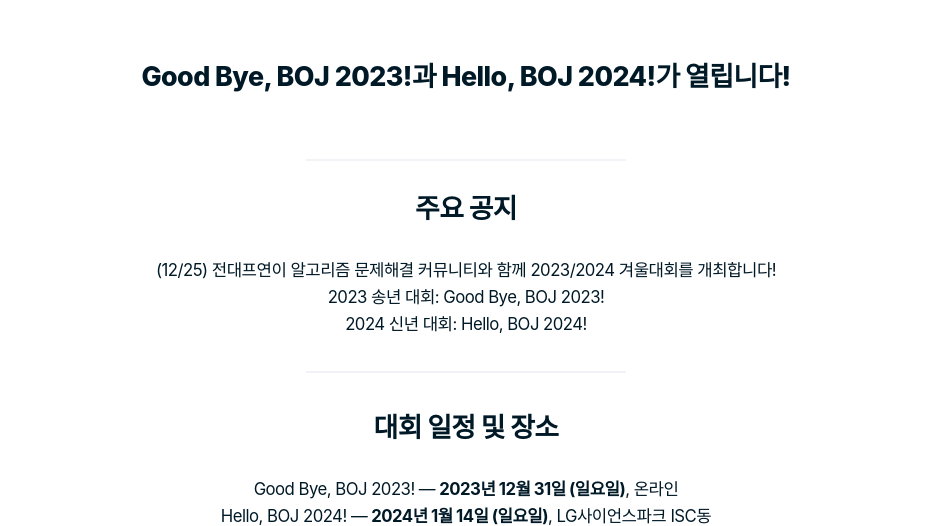
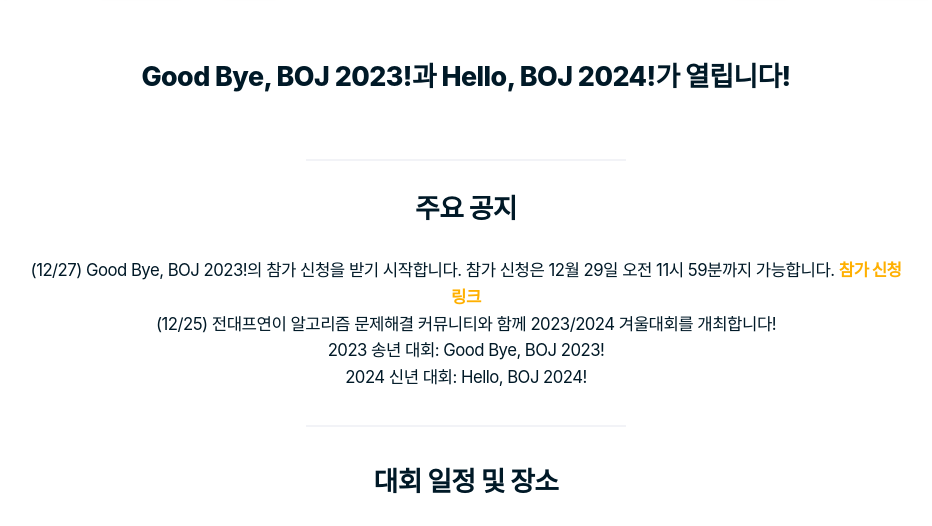
Before and after one commit to ucpcc/2023w, a Jekyll site: the page built from index.md, in a window 1280 px wide and 900 px high, scrolled down 1172 px, cut to the strip 0-526 px from the top of the window. Shown: the whole strip, without its empty margins (174-1106 px from the left). Built offline with Jekyll 4.4.1, drawn with Linux system fonts in a browser that asks for light colours; some web fonts are replaced.

Commit message:
Update index.md

```diff
--- a/index.md
+++ b/index.md
@@ -5,6 +5,7 @@ title: 2023/2024 겨울대회
 
 ## 주요 공지
 
+- (12/27) Good Bye, BOJ 2023!의 참가 신청을 받기 시작합니다. 참가 신청은 12월 29일 오전 11시 59분까지 가능합니다. [참가 신청 링크](https://forms.gle/qyn2tvys5FcRivm58)
 - (12/25) 전대프연이 알고리즘 문제해결 커뮤니티와 함께 2023/2024 겨울대회를 개최합니다!
   - 2023 송년 대회: Good Bye, BOJ 2023!
   - 2024 신년 대회: Hello, BOJ 2024!
```
